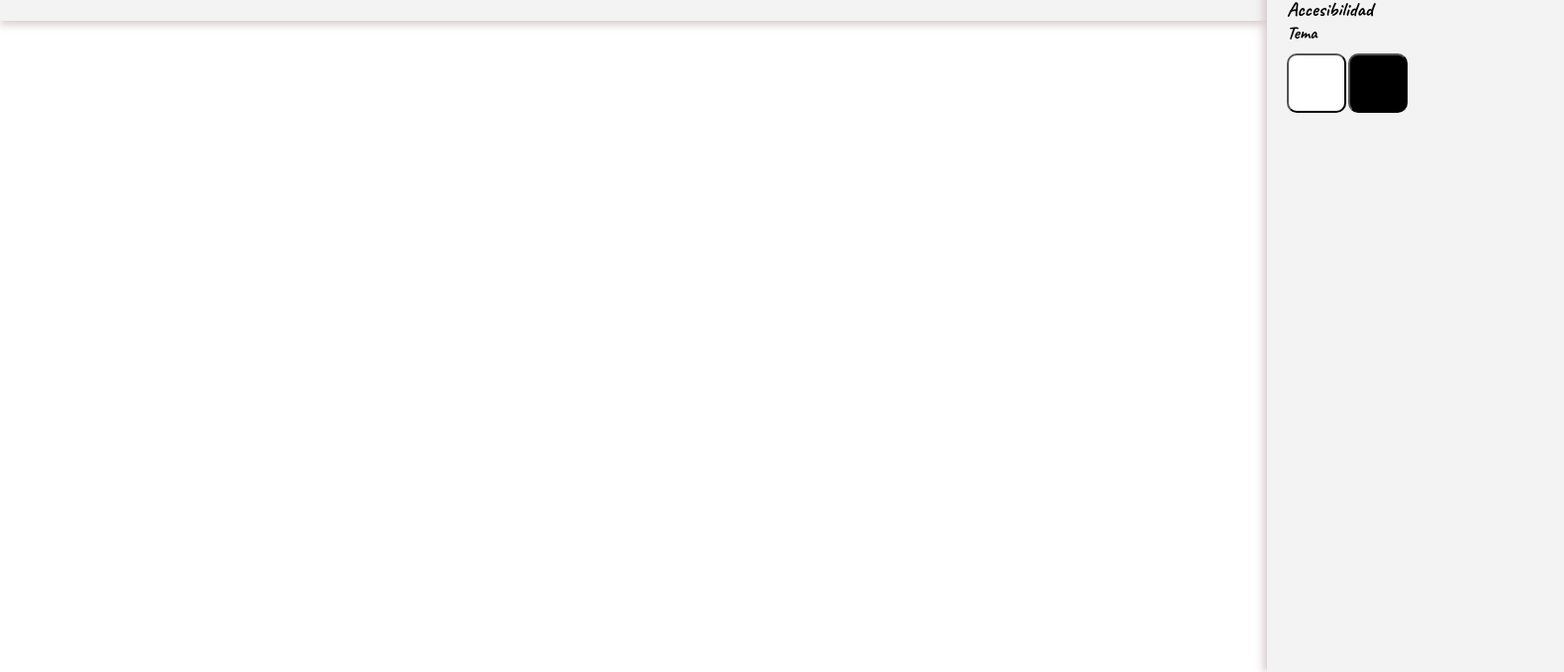
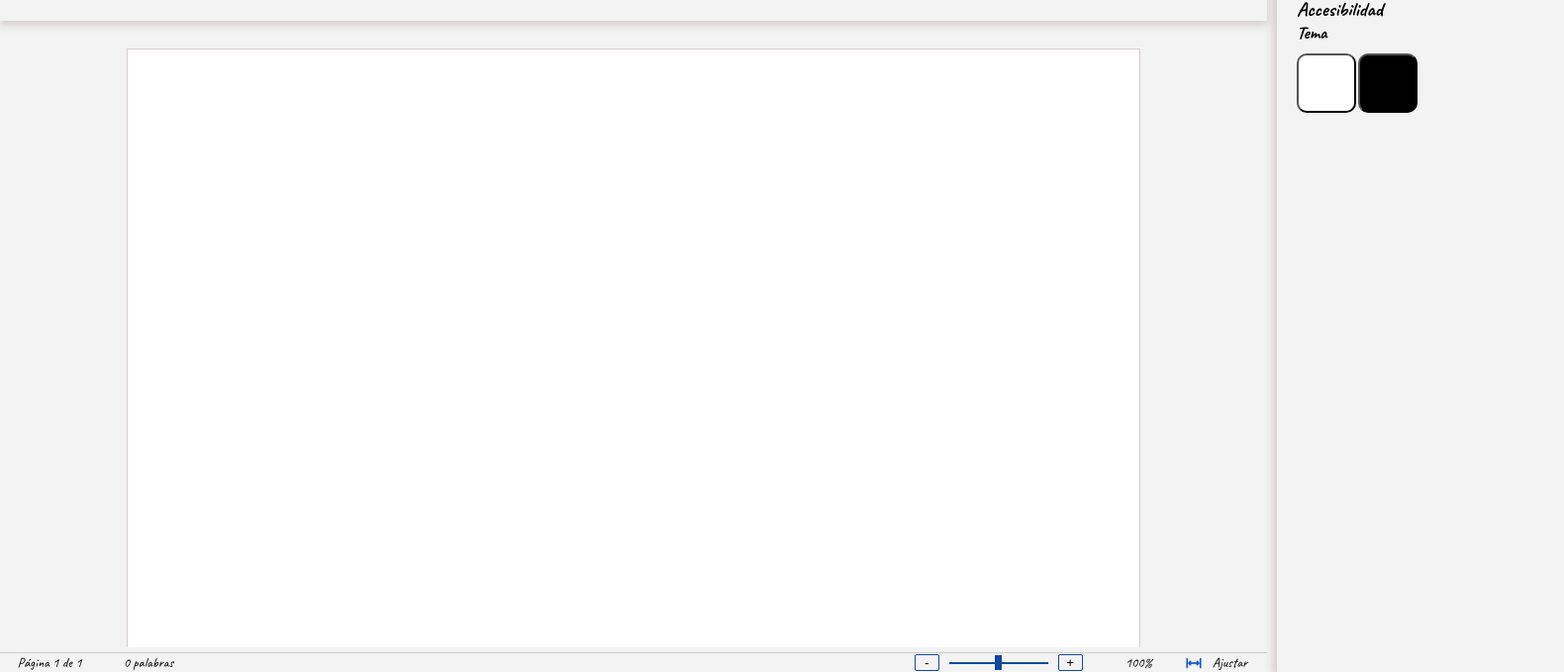
Before and after one commit to dan33pro/EditorLetters, a plain HTML site: page index.html in a window 1280 px wide. Shown: the part 121-800 px from the top of the page at 99% size, 1580 px wide, since content can reach past the window. Drawn offline with Linux system fonts and the light colour scheme.

Commit message:
Cambios en estilos y dom

```diff
--- a/index.html
+++ b/index.html
@@ -135,6 +135,37 @@
 
         </div>
     </header>
+    <main class="main-paper">
+        <div class="sheet">
+
+        </div>
+    </main>
+    <footer class="bar-footer">
+        <ul class="estatus-doc">
+            <li>
+                <span class="visor-page">Página 1 de 1</span>
+            </li>
+            <li>
+                <span class="count-words">0 palabras</span>
+            </li>
+        </ul>
+        <ul class="zoom-options">
+            <li class="bar-zoom">
+                <button type="button" class="btn-zoom menos">-</button>
+                <div class="bar-zoom-scroll">
+                    <div class="btn-bar-zoom"></div>
+                </div>
+                <button type="button" class="btn-zoom mas">+</button>
+            </li>
+            <li>
+                <span>100%</span>
+            </li>
+            <li class="ajustar-page">
+                <img src="./src/pictures/ancho.png" alt="icon Ajustar pagina">
+                <span>Ajustar</span>
+            </li>
+        </ul>
+    </footer>
     <script src="./src/JS/main.js"></script>
 </body>
 </html>
--- a/src/style/style.css
+++ b/src/style/style.css
@@ -38,16 +38,18 @@ html {
 body {
     width: 100vw;
     height: 100vh;
-    overflow-x: hidden;
+    overflow: hidden;
+    background: var(--secundary-color);
 }
 
 .pincipal-nav {
-    position: relative;
+    position: fixed;
     width: 100vw;
     display: grid;
     grid-template-columns: repeat(3, 1fr);
     height: 50px;
     background: var(--principal-color);
+    z-index: 3;
 }
 
 .left-nav {
@@ -120,7 +122,7 @@ body {
 }
 
 .doc-name-transition {
-    box-shadow: 0 4px 8px var(--shadow-dark);
+    box-shadow: 4px 4px 8px var(--shadow-dark);
     transform: translateY(190px);
 }
 
@@ -255,18 +257,18 @@ body {
 .aside-config-nav {
     position: absolute;
     top: 50px;
-    right: -300px;
+    right: -310px;
     width: 300px;
     height: calc( 100vh - 50px );
     padding: 20px;
     background: var(--secundary-color);
-    box-shadow: -4px 0 8px var(--shadow-dark);
+    box-shadow: -4px 4px 8px var(--shadow-dark);
     will-change: transform;
     transition: transform 500ms;
 }
 
 .aside-config-nav-animation {
-    transform: translateX(-300px);
+    transform: translateX(-310px);
 }
 
 .aside-config-top {
@@ -311,11 +313,15 @@ body {
 /* Header Principal Options */
 
 .principal-header {
+    position: fixed;
+    top: 50px;
+    margin-bottom: 10px;
     width: 100vw;
     display: grid;
     grid-template-rows: 1fr 1fr;
     background: var(--secundary-color);
     box-shadow: 0 4px 8px var(--shadow-dark);
+    z-index: 2;
 }
 
 .top-header {
@@ -401,3 +407,140 @@ body {
     background: var(--page-color);
     color: var(--principal-color);
 }
+
+/* Main Paper */
+.main-paper {
+    position: fixed;
+    top: 150px;
+    padding: 20px 0;
+    width: 100vw;
+    height: calc( 100vh - 175px);
+    background: var(--secundary-color);
+    overflow: auto;
+    z-index: 1;
+}
+
+/* Estilos scroll bar none */
+.main-paper::-webkit-scrollbar {
+    -webkit-appearance: none;
+}
+
+/* Estilos barra scroll vertical y horizontal*/
+.main-paper::-webkit-scrollbar:vertical {
+    width: 10px;
+}
+
+.main-paper::-webkit-scrollbar:horizontal {
+    height: 10px;
+}
+
+/* Botones y carril */
+.main-paper::-webkit-scrollbar-button:increment,
+.main-paper::-webkit-scrollbar-button {
+    display: none;
+}
+
+/* Almohadilla de la barra de scroll*/
+.main-paper::-webkit-scrollbar-thumb {
+    background: var(--principal-color);
+    border: 2px solid var(--secundary-color);
+    border-radius: 20px;
+}
+
+.main-paper::-webkit-scrollbar-track {
+    border-radius: 10px;
+}
+
+.sheet {
+    margin: 0 auto;
+    width: 80vw;
+    height: 2000px;
+    background: var(--page-color);
+    border: 1px solid var(--shadow-dark);
+}
+
+/* bar footer */
+.bar-footer {
+    bottom: 0;
+    position: fixed;
+    width: 100vw;
+    height: 20px;
+    display: flex;
+    align-items: center;
+    justify-content: space-between;
+    background: var(--secundary-color);
+    border-top: 1px solid var(--shadow-dark);
+    z-index: 2;
+}
+
+.bar-footer .estatus-doc {
+    width: 200px;
+    display: grid;
+    grid-template-columns: 1fr 1fr;
+    place-items: center;
+    list-style: none;
+}
+
+.estatus-doc li span {
+    font-size: var(--small-font-size);
+}
+
+/* Zoom options bar */
+.zoom-options {
+    padding-right: 10px;
+    display: grid;
+    grid-template-columns: auto 1fr 1fr;
+    gap: 10px;
+    place-items: center;
+    list-style: none;
+}
+
+.bar-zoom {
+    display: flex;
+    align-items: center;
+    justify-content: center;
+    font-size: var(--medium-font-size);
+}
+
+.zoom-options li {
+    font-size: var(--small-font-size);
+}
+
+.btn-zoom {
+    margin: 0 10px;
+    width: 25px;
+    cursor: pointer;
+    border: 1px solid var(--principal-color-dark);
+    border-radius: 2px;
+    background: var(--secundary-color);
+}
+
+.bar-zoom-scroll {
+    position: relative;
+    width: 100px;
+    height: 1px;
+    border: 1px solid var(--principal-color-dark);
+}
+
+.btn-bar-zoom {
+    position: absolute;
+    top: calc( 50% - 7.5px );
+    left: calc( 50% - 3.5px);
+    width: 7px;
+    height: 15px;
+    background: var(--principal-color-dark);
+}
+
+.ajustar-page {
+    display: flex;
+    align-items: center;
+    justify-content: center;
+}
+
+.ajustar-page img {
+    width: var(--large-font-size);
+}
+
+.ajustar-page span {
+    margin: 0 10px;
+}
```
Also changed, not shown: src/pictures/ancho.png (added), 1 other file.
